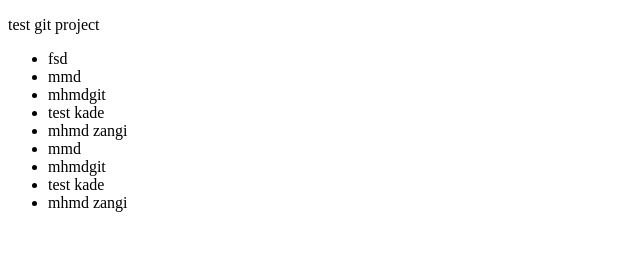
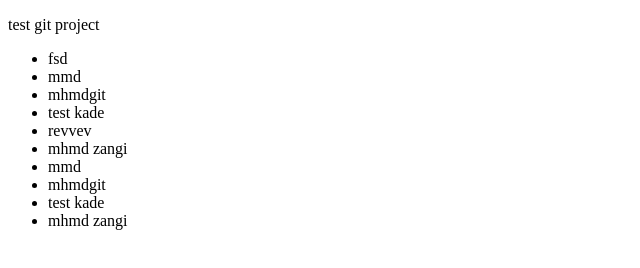
Before and after one commit to MhmdZangoei/Test, a plain HTML site: page index.html in a window 1280 px wide. Shown: the whole page, without its empty margins (0-640 px from the left). Drawn offline with Linux system fonts and the light colour scheme.

Commit message:
test list

```diff
--- a/index.html
+++ b/index.html
@@ -14,6 +14,7 @@
                 <li>mmd</li>
                 <li>mhmdgit</li>
                 <li>test kade</li>
+                <li>revvev</li>
                 <li> mhmd zangi </li>
                 <li>mmd</li>
                 <li>mhmdgit</li>
```
